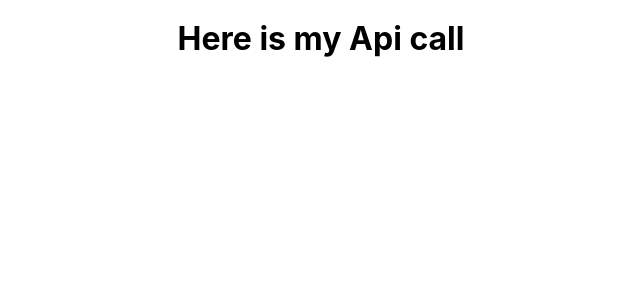
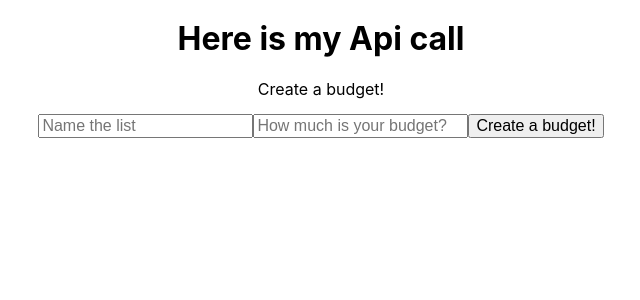
Before and after one commit to Project4-Concert-Accountant/Concert-Accountant, a React (Create React App) app: page / in a window 1280 px wide. Shown: the top 300 px of the page, without its empty margins (319-959 px from the left). Built offline with nearby package versions, Linux system fonts and the light colour scheme; no server answers.

Commit message:
filled out basic form

```diff
--- a/src/App.js
+++ b/src/App.js
@@ -1,11 +1,12 @@
 import './App.css';
 import ApiCall from './components/ApiCall';
-
+import ListBudgetForm from './components/ListBudgetForm';
 function App() {
 
   return (
     <div className="App">
       <h1>Here is my Api call</h1>
+      <ListBudgetForm />
       <ApiCall />
     </div>
   );
--- a/src/components/ListBudgetForm.js
+++ b/src/components/ListBudgetForm.js
@@ -1,6 +1,23 @@
 const ListBudgetForm = () => {
     return (
+        <div className="listNameBudget">
+            <form>
+                <p>Create a budget!</p>
+                <label for="listName" className="sr-only">List Name</label>
+                <input
+                type="text"
+                id="listName"
+                placeholder="Name the list" />
 
+                <label for="budget" className="sr-only">Budget</label>
+                <input
+                type="text"
+                pattern="[0-9]*"
+                id="budget"
+                placeholder="How much is your budget?"/>
+                <button type="submit">Create a budget!</button>
+            </form>
+        </div>
     )
 }
 
```
